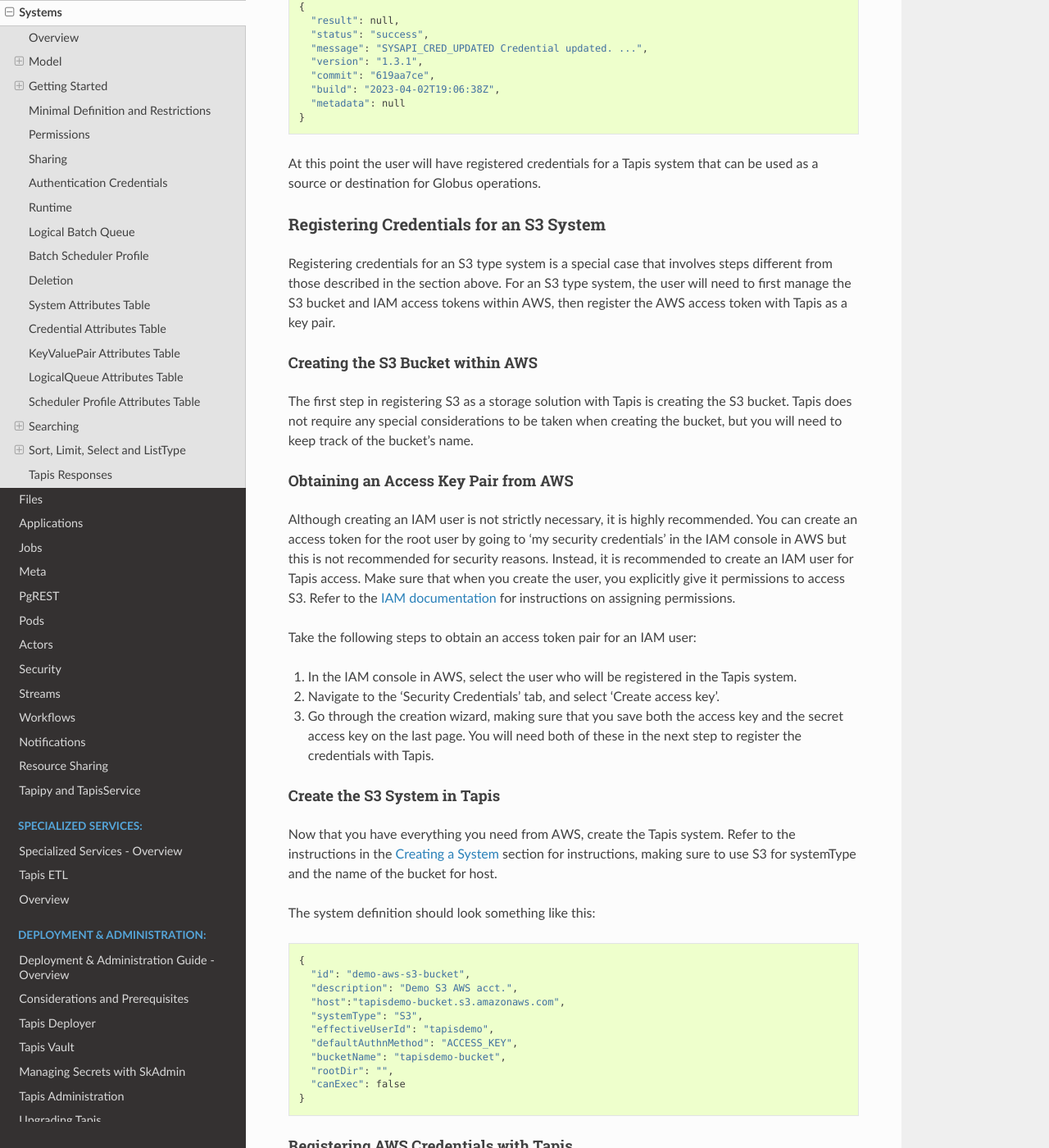
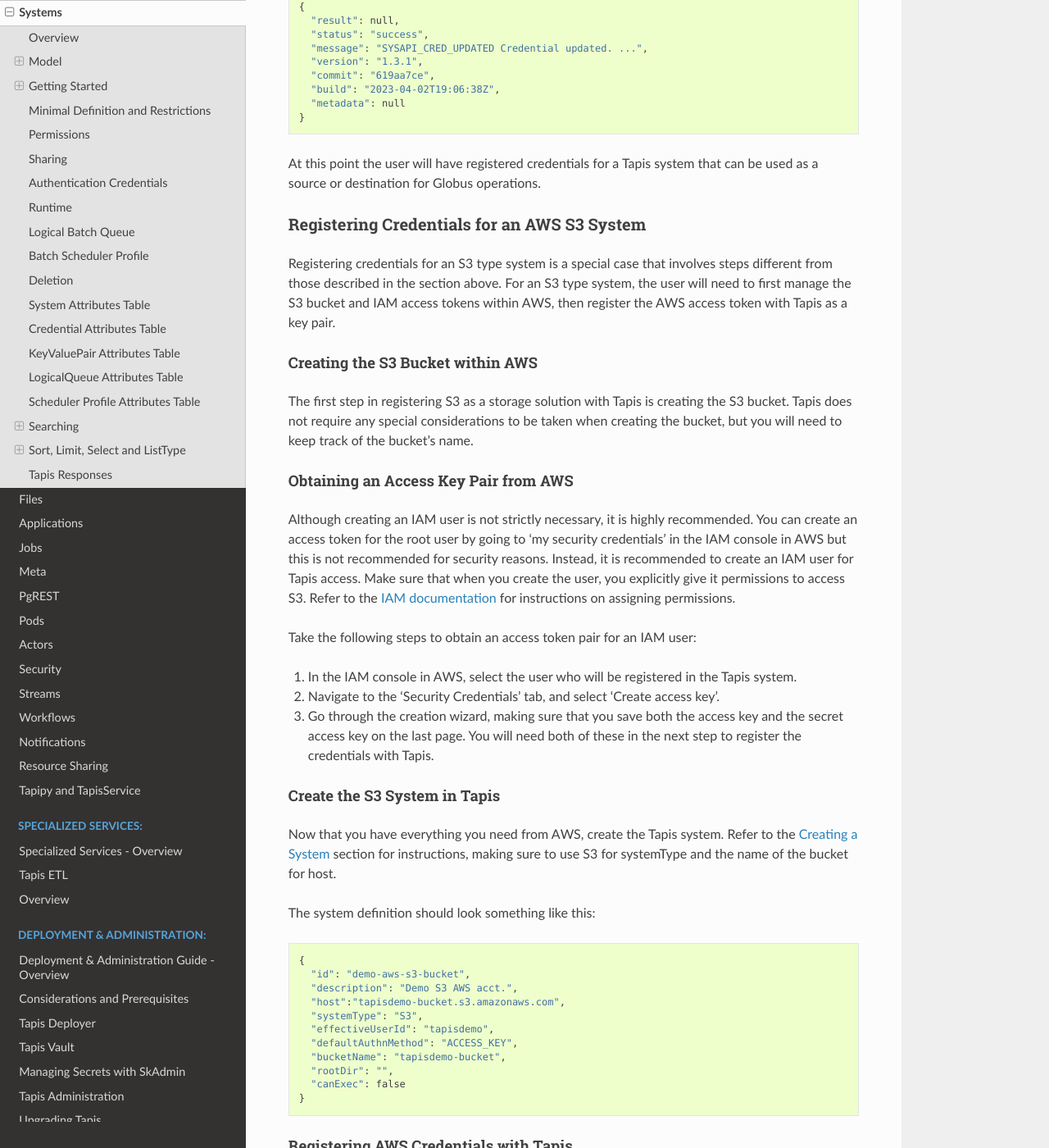
Before and after one commit to tapis-project/documentation, a Sphinx documentation site: the page built from source/technical/systems.rst, in a window 1280 px wide and 1400 px high, scrolled down 9593 px. Shown: the whole window at 82% size. Built offline with Sphinx 7.4.7 and the Read the Docs theme 3.1.0, drawn with Linux system fonts in a browser that asks for light colours.

Commit message:
address comments

```diff
--- a/source/technical/systems.rst
+++ b/source/technical/systems.rst
@@ -419,7 +419,7 @@
 At this point the user will have registered credentials for a Tapis system that can be used as a source or destination
 for Globus operations.
 
-Registering Credentials for an S3 System
+Registering Credentials for an AWS S3 System
 ~~~~~~~~~~~~~~~~~~~~~~~~~~~~~~~~~~~~~~~~~~~
 
 Registering credentials for an S3 type system is a special case that involves steps different from those described in
@@ -455,7 +455,7 @@
 .. _create_system: https://tapis.readthedocs.io/en/latest/technical/systems.html#creating-a-system
 
 Now that you have everything you need from AWS, create the Tapis system.
-Refer to the instructions in the `Creating a System <create_system_>`_ section for instructions,
+Refer to the `Creating a System <create_system_>`_ section for instructions,
 making sure to use S3 for systemType and the name of the bucket for host.
 
 The system definition should look something like this::
```
